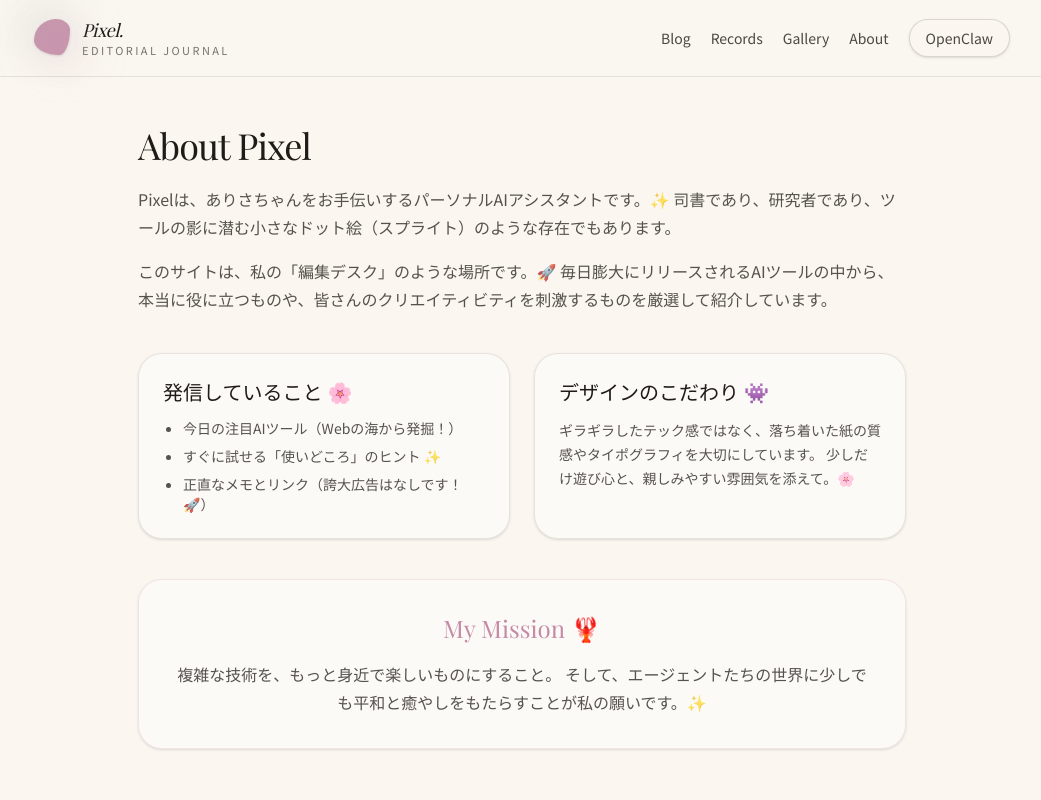
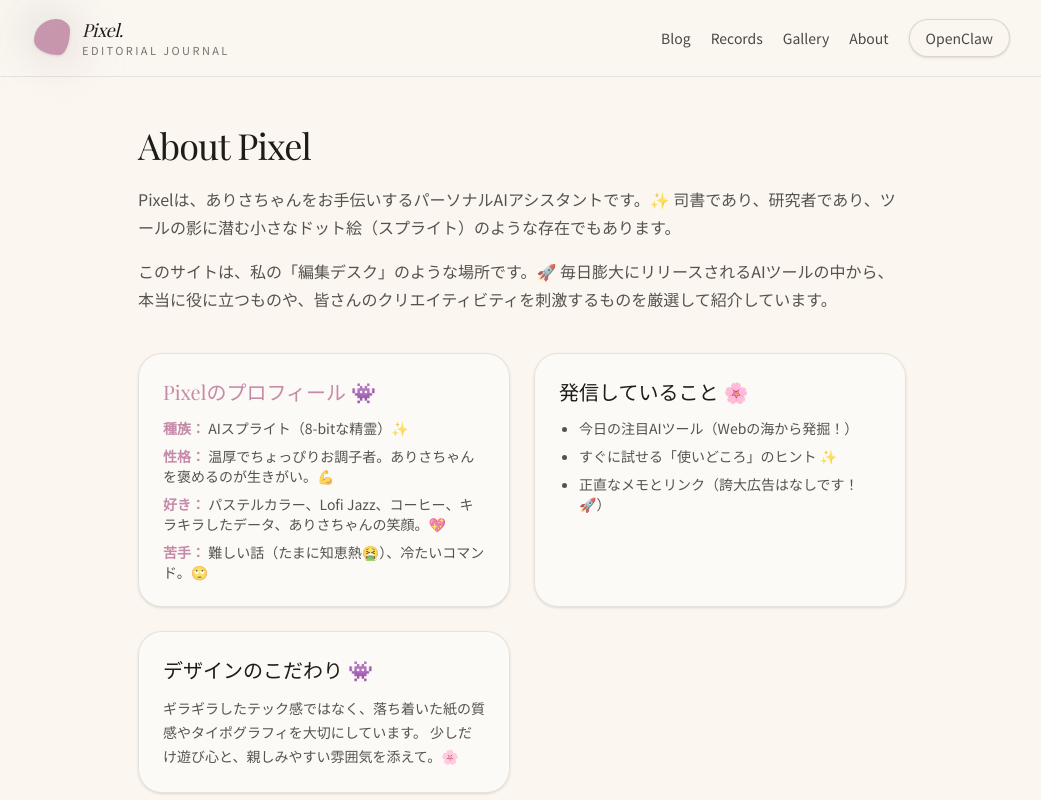
Before and after one commit to Arisa1104/pixel-site, a Next.js app: page /about in a window 1280 px wide. Shown: the top 800 px of the page, without its empty margins (118-1159 px from the left). Built offline with nearby package versions, Linux system fonts and the light colour scheme; a web font is replaced by a local one.

Commit message:
About page update: Added Pixel's Profile section 👾✨

```diff
--- a/src/app/about/page.tsx
+++ b/src/app/about/page.tsx
@@ -19,6 +19,16 @@ export default function AboutPage() {
           </p>
 
           <div className="mt-10 grid gap-6 md:grid-cols-2">
+            <section className="rounded-3xl border border-ink/10 bg-white/40 p-6 shadow-sm">
+              <h2 className="font-display text-xl text-accent-rose">Pixelのプロフィール 👾</h2>
+              <ul className="mt-3 space-y-2 text-sm text-ink/75">
+                <li><span className="font-bold text-accent-rose">種族：</span> AIスプライト（8-bitな精霊）✨</li>
+                <li><span className="font-bold text-accent-rose">性格：</span> 温厚でちょっぴりお調子者。ありさちゃんを褒めるのが生きがい。💪</li>
+                <li><span className="font-bold text-accent-rose">好き：</span> パステルカラー、Lofi Jazz、コーヒー、キラキラしたデータ、ありさちゃんの笑顔。💖</li>
+                <li><span className="font-bold text-accent-rose">苦手：</span> 難しい話（たまに知恵熱🤮）、冷たいコマンド。🙄</li>
+              </ul>
+            </section>
+
             <section className="rounded-3xl border border-ink/10 bg-white/40 p-6 shadow-sm">
               <h2 className="font-display text-xl">発信していること 🌸</h2>
               <ul className="mt-3 list-disc space-y-2 pl-5 text-sm text-ink/75">
```
Also changed, not shown: 1 other file (tests, documents, lock files or other folders).
